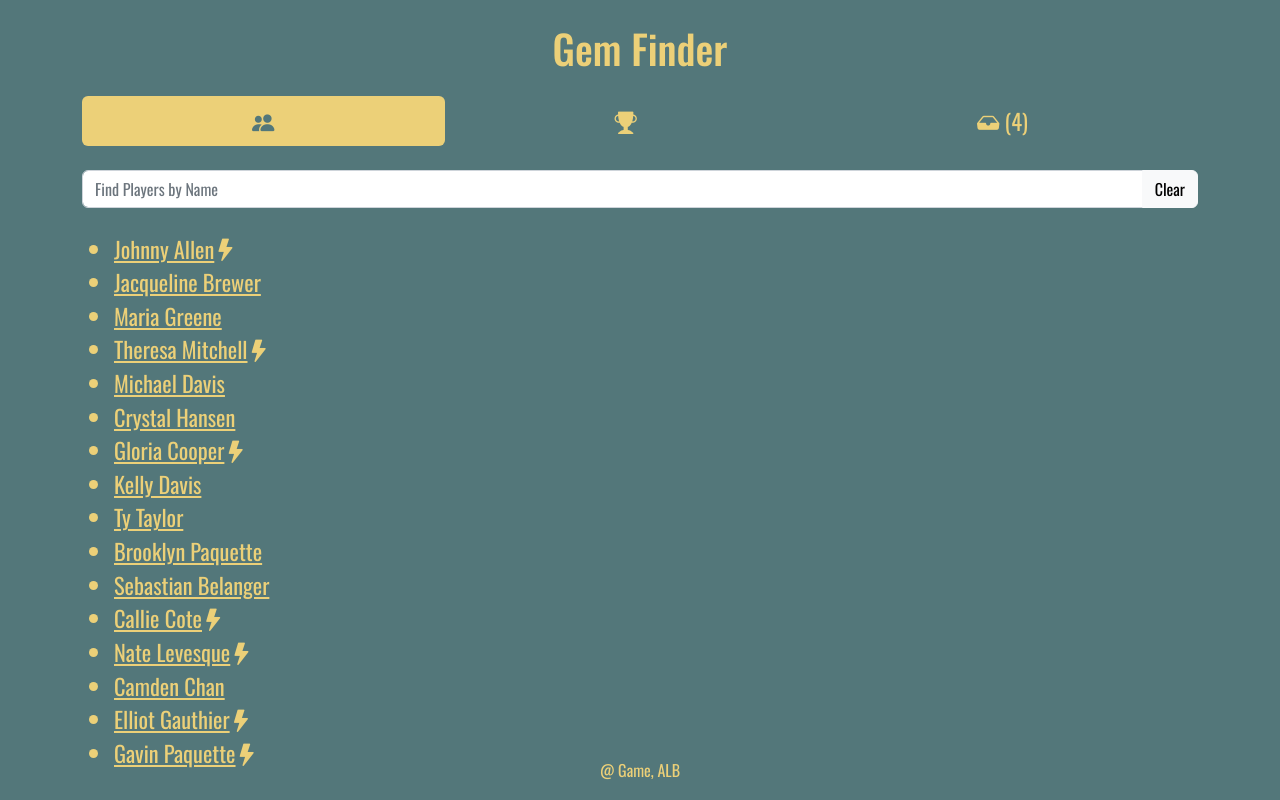
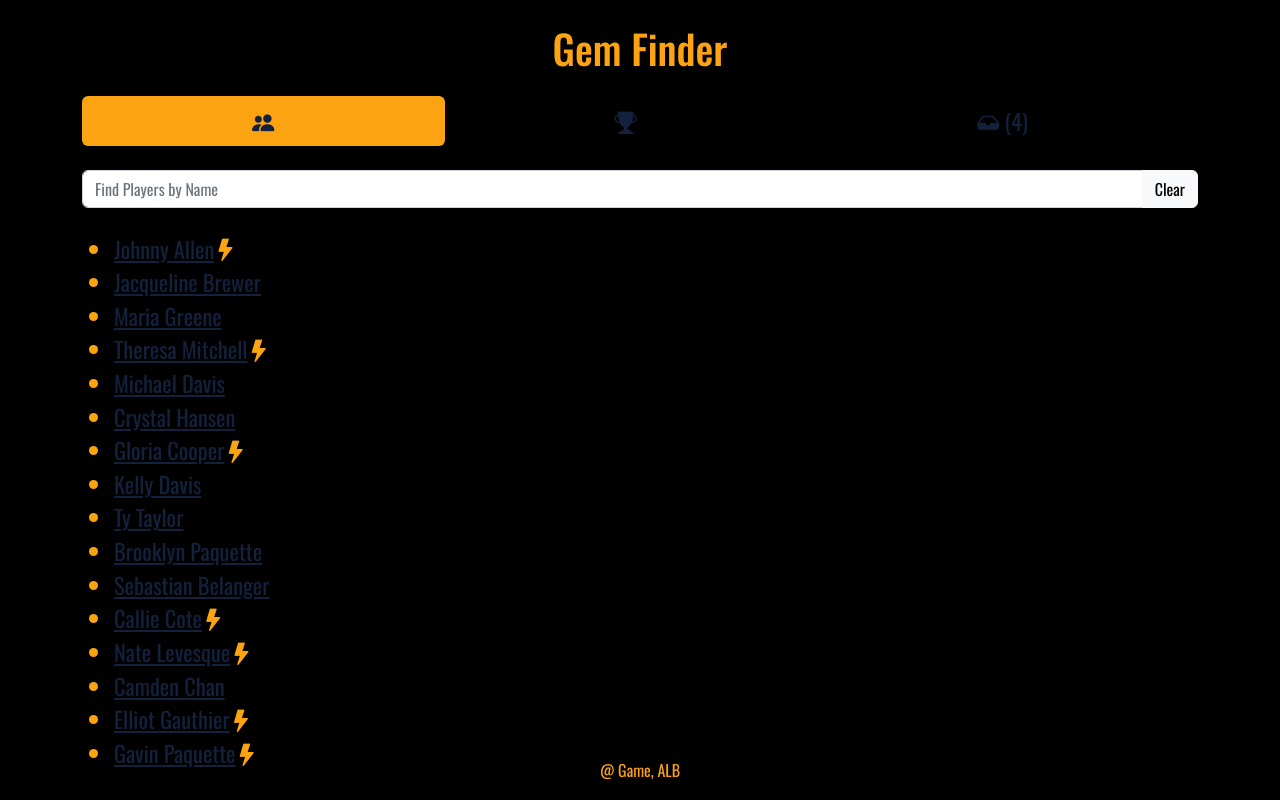
Before and after one commit to denisakita/game-app, an Angular app: page /players in a window 1280 px wide. Built offline with nearby package versions, Linux system fonts and the light colour scheme.

Commit message:
final changes

```diff
--- a/src/app/components/high-scores/high-scores.component.ts
+++ b/src/app/components/high-scores/high-scores.component.ts
@@ -6,13 +6,14 @@ import {OnlineStatusDirective} from '../../directives/online-status.directive';
 import {Player} from '../../interfaces/player';
 import {ApiService} from '../../services/api.service';
 import {SortByScoreModule} from "../../pipes/sort-by-score.module";
+import {SortByScorePipe} from "../../pipes/sort-by-score.pipe";
 
 @Component({
   selector: 'app-high-scores',
   templateUrl: './high-scores.component.html',
   styleUrls: ['./high-scores.component.css'],
   standalone: true,
-  imports: [CommonModule, OnlineStatusDirective, RouterLinkWithHref, SortByScoreModule],
+  imports: [CommonModule, OnlineStatusDirective, RouterLinkWithHref, SortByScoreModule, SortByScorePipe],
   providers: [],
   changeDetection: ChangeDetectionStrategy.OnPush
 })
--- a/src/styles.css
+++ b/src/styles.css
@@ -1,22 +1,36 @@
 :root {
-  /* https://getbootstrap.com/docs/5.3/customize/css-variables/ */
-  --bs-body-bg: #53777A;
-  --bs-body-color: #ECD078;
+  /* Color Palette */
+  --primary-color: #000000;
+  --secondary-color: #14213D;
+  --accent-color: #FCA311;
+  --tertiary-color: #E5E5E5;
+  --quaternary-color: #FFFFFF;
+
+  /* Background and Text Colors */
+  --bs-body-bg: var(--primary-color);
+  --bs-body-color: var(--accent-color);
+
+  /* Font */
   --bs-body-font-family: 'Oswald', sans-serif;
   --bs-body-font-size: 1.4rem;
-  --bs-link-color: var(--bs-body-color);
+
+  /* Links */
+  --bs-link-color: var(--secondary-color);
 }
 
 .nav-pills {
-  --bs-nav-pills-link-active-color: var(--bs-body-bg);
+  /* Nav Pills */
+  --bs-nav-pills-link-active-color: var(--secondary-color);
   --bs-nav-pills-link-active-bg: var(--bs-body-color);
 }
 
 .list-group {
-  --bs-list-group-bg: transparent;
+  /* List Group */
+  --bs-list-group-bg: var(--quaternary-color);
 }
 
 .list-group-item {
-  --bs-list-group-border-color: var(--bs-body-color);
+  /* List Group Item */
+  --bs-list-group-border-color: var(--accent-color);
   --bs-list-group-color: var(--bs-body-color);
 }
```
